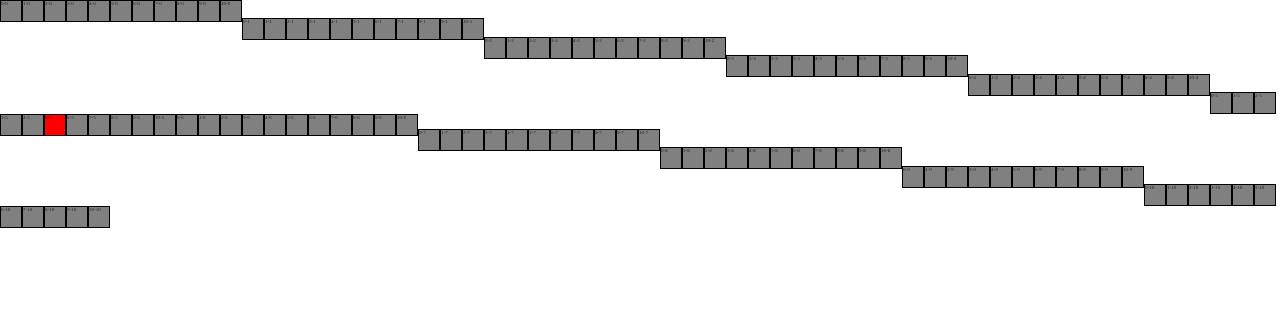
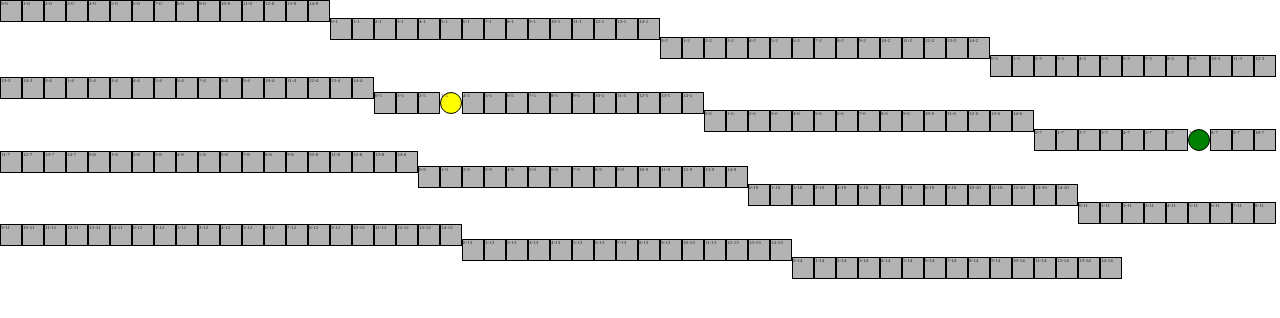
Before and after one commit to Turbootzz/snake, a website built with Parcel: page index.html in a window 1280 px wide. Built offline with nearby package versions, Linux system fonts and the light colour scheme.

Commit message:
Food Added

```diff
--- a/css/main.css
+++ b/css/main.css
@@ -87,6 +87,13 @@ textarea {
    Author's custom styles
    ========================================================================== */
 
+
+#board{
+  display:inline;
+  background-color:  #aaaaaa;
+}
+
+
 .cell {
   width: 20px;
   height: 20px;
@@ -95,6 +102,16 @@ textarea {
   display: inline;
   float: left;
   font-size: 5px;
+}
+
+.bodySnake {
+  background-color: green;
+  border-radius: 50%;
+}
+
+.food {
+  background-color: yellow;
+  border-radius: 50%;
 }
 
 /* Positie van cell */
--- a/js/main.js
+++ b/js/main.js
@@ -1,8 +1,10 @@
-let boardSize = 11;
+let boardSize = 15;
 let board = document.getElementById("board");
 let keyboardInput = document.getElementById("keyboardInput");
 let direction = 0
-let position = { x: Math.floor((boardSize - 1) / 2), y: Math.floor((boardSize - 1) / 2) };
+let foodIsEaten = true;
+let snakePosition = { x: Math.floor((boardSize - 1) / 2), y: Math.floor((boardSize - 1) / 2) };
+let foodPosition = {x:0,y:0};
 
 //het board
 function drawBoard() {
@@ -16,30 +18,39 @@ function drawBoard() {
 
 //clearboard
 
+
 function clearBoard() {
+    /*
     for (let j = 0; j < boardSize; j++) {
         for (let i = 0; i < boardSize; i++) {
             let snakeId = "x" + i + "y" + j;
             document.getElementById(snakeId).style.background = "gray";
         }
     }
+*/
+
+    //kan sneller met hieronder
+
+    document.querySelectorAll('.cell').forEach(function (cell) {
+        cell.className = "cell";
+    });
 }
 
 
 //update de positie
 
-function updatePosition() {
+function updatesnakePosition() {
     if (direction == "up") {
-        position.y = position.y - 1;
+        snakePosition.y = snakePosition.y - 1;
     }
     if (direction == "down") {
-        position.y = position.y + 1;
+        snakePosition.y = snakePosition.y + 1;
     }
     if (direction == "right") {
-        position.x = position.x + 1;
+        snakePosition.x = snakePosition.x + 1;
     }
     if (direction == "left") {
-        position.x = position.x - 1;
+        snakePosition.x = snakePosition.x - 1;
     }
 }
 
@@ -47,32 +58,49 @@ function updatePosition() {
 
 function resetGame() {
     direction = 0;
-    position = { x: Math.floor((boardSize - 1) / 2), y: Math.floor((boardSize - 1) / 2) };
+    snakePosition = { x: Math.floor((boardSize - 1) / 2), y: Math.floor((boardSize - 1) / 2) };
 }
 
 //gameOver
 
 function collisionCheck() {
-    if (position.x < 0 || position.y < 0 || position.x > boardSize - 1 || position.y > boardSize - 1) { resetGame() }
+    if (snakePosition.x < 0 || snakePosition.y < 0 || snakePosition.x > boardSize - 1 || snakePosition.y > boardSize - 1) { resetGame() }
 }
 
 
 function drawSnake() {
-    let snakeHeadPosition = "x" + position.x + "y" + position.y;
-    document.getElementById(snakeHeadPosition).style.background = "red";
+    let snakeHeadsnakePosition = "x" + snakePosition.x + "y" + snakePosition.y;
+    document.getElementById(snakeHeadsnakePosition).className += " bodySnake";
 }
 
-drawBoard(); //tekent het board
+
+ //teken het food
+function drawFood() {
+    if (foodIsEaten) {
+        let xRandom = Math.floor(Math.random() * (boardSize-1));
+        let yRandom = Math.floor(Math.random() * (boardSize-1));
+        foodPosition.x = xRandom;
+        foodPosition.y = yRandom;
+        foodIsEaten = false;
+    }
+    let foodPositionID = "x" + foodPosition.x + "y" + foodPosition.y;
+    document.getElementById(foodPositionID).className += " food";
+}
+
 
 //Game
 function gameLoop()
 {
-    updatePosition();
+    updatesnakePosition();
     collisionCheck();
     clearBoard();
+    drawFood();
     drawSnake();
 }
 
+//game start
+
+drawBoard(); //tekent het board
 setInterval(gameLoop, 500);
 
 //keyboard controls
@@ -90,5 +118,6 @@ window.addEventListener("keydown", function (event) {
     if (event.key == "ArrowLeft") {
         direction = "left";
     }
-    keyboardInput.innerHTML = direction;
+
+keyboardInput.innerHTML = "direction: " + direction;
 }, true);
```
Also changed, not shown: index.html (+0 -1 lines).
